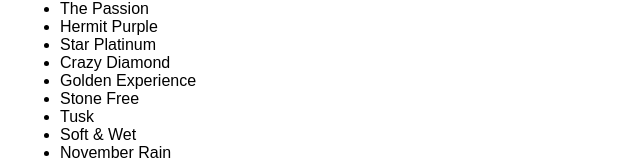
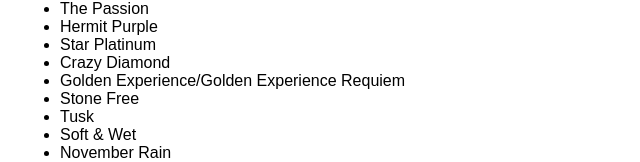
Before and after one commit to Gerdson28/Jojo.github.io, a plain HTML site: page index.html in a window 1280 px wide. Shown: the part 1521-1683 px from the top of the page, without its empty margins (0-640 px from the left). Drawn offline with Linux system fonts and the light colour scheme.

Commit message:
Update index.html

```diff
--- a/index.html
+++ b/index.html
@@ -79,7 +79,7 @@
             <li>Hermit Purple</li>
             <li>Star Platinum</li>
             <li>Crazy Diamond</li>
-            <li>Golden Experience</li>
+            <li>Golden Experience/Golden Experience Requiem</li>
             <li>Stone Free</li>
             <li>Tusk</li>
             <li>Soft & Wet</li>
```
